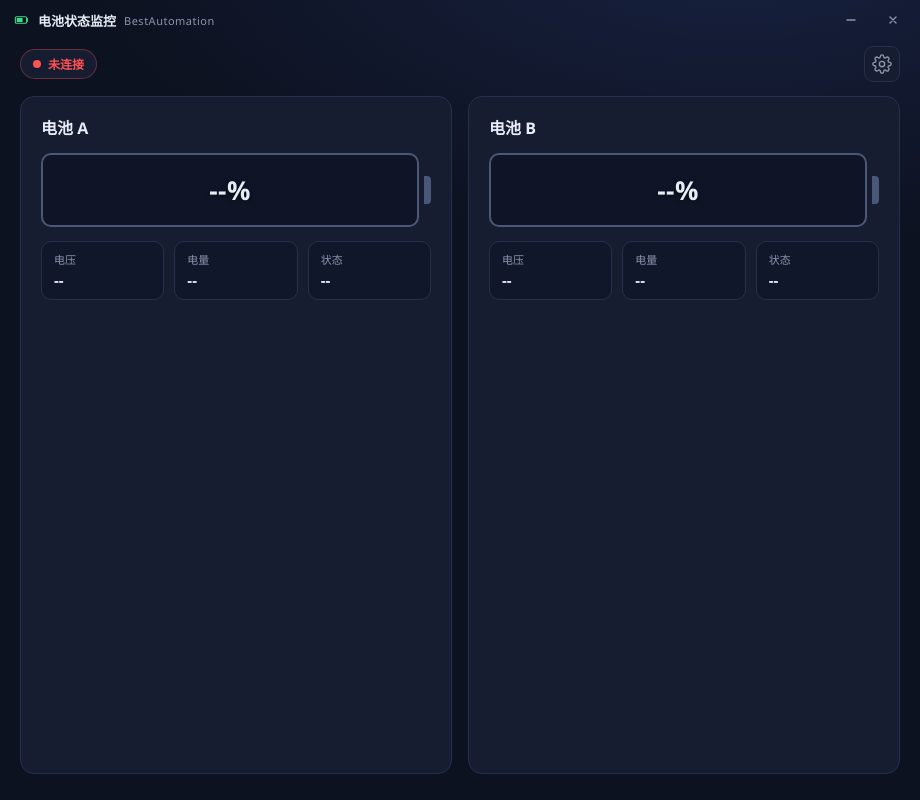
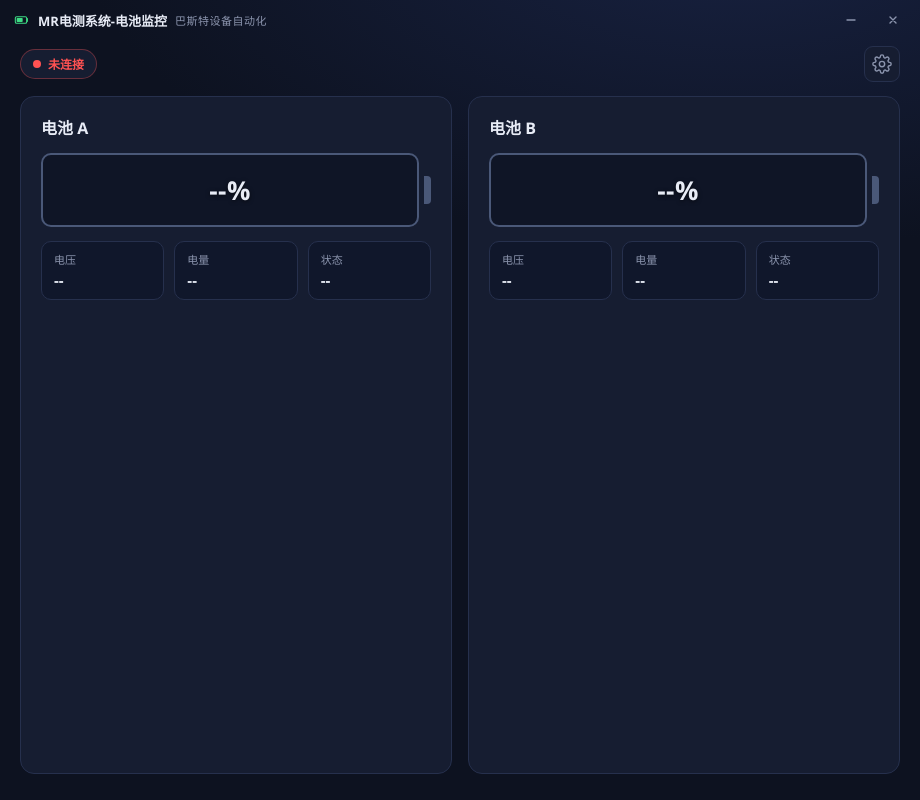
Before and after one commit to orange-beans/battery-manager, an Electron app: page src/renderer/index.html in a window 920 px wide. Drawn offline with Linux system fonts and the light colour scheme; no server answers.

Commit message:
update app name;

```diff
--- a/src/renderer/index.html
+++ b/src/renderer/index.html
@@ -15,8 +15,8 @@
         <rect x="4" y="9" width="9" height="6" rx="1" fill="currentColor"/>
         <path d="M20 10v4" stroke="currentColor" stroke-width="1.8" stroke-linecap="round"/>
       </svg>
-      <span class="app-title">电池状态监控</span>
-      <span class="app-brand">BestAutomation</span>
+      <span class="app-title">MR电测系统-电池监控</span>
+      <span class="app-brand">巴斯特设备自动化</span>
     </div>
     <div class="titlebar-right">
       <button id="btn-min" class="win-btn" title="最小化到托盘">
```
